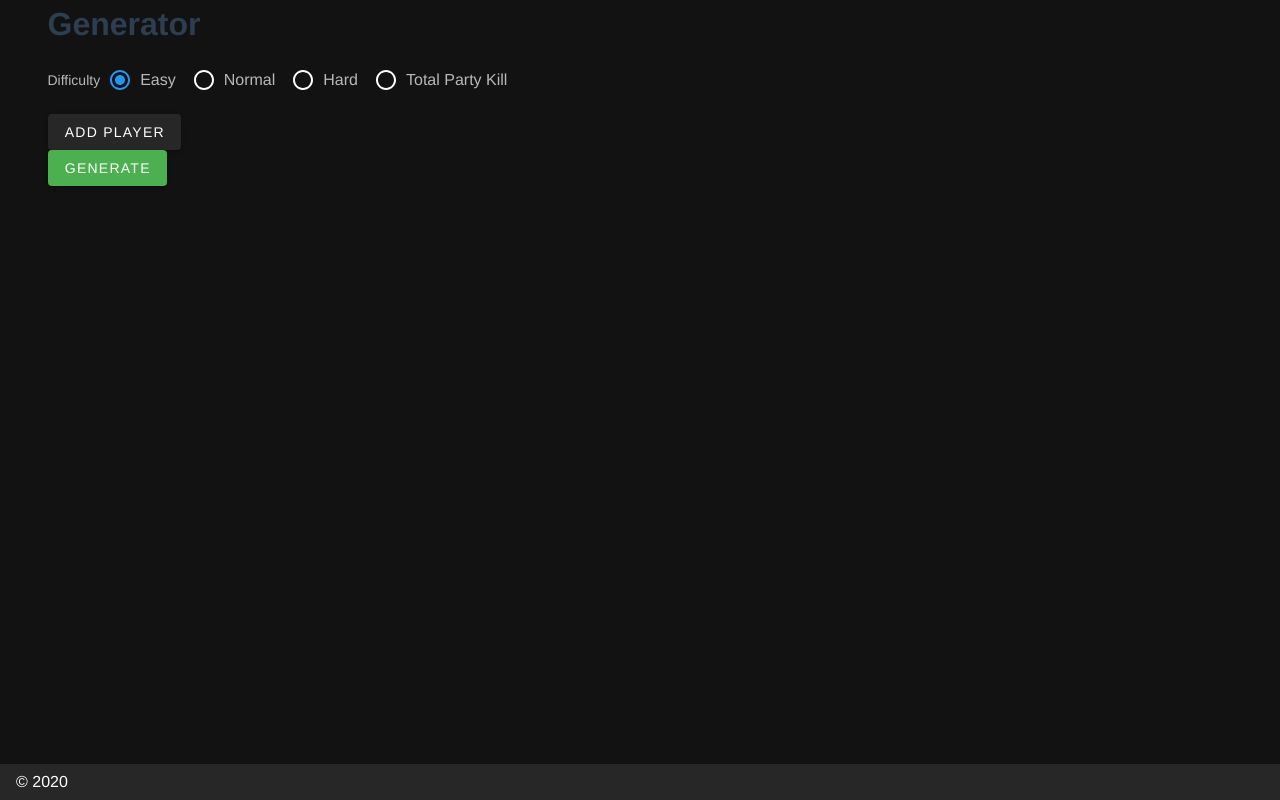
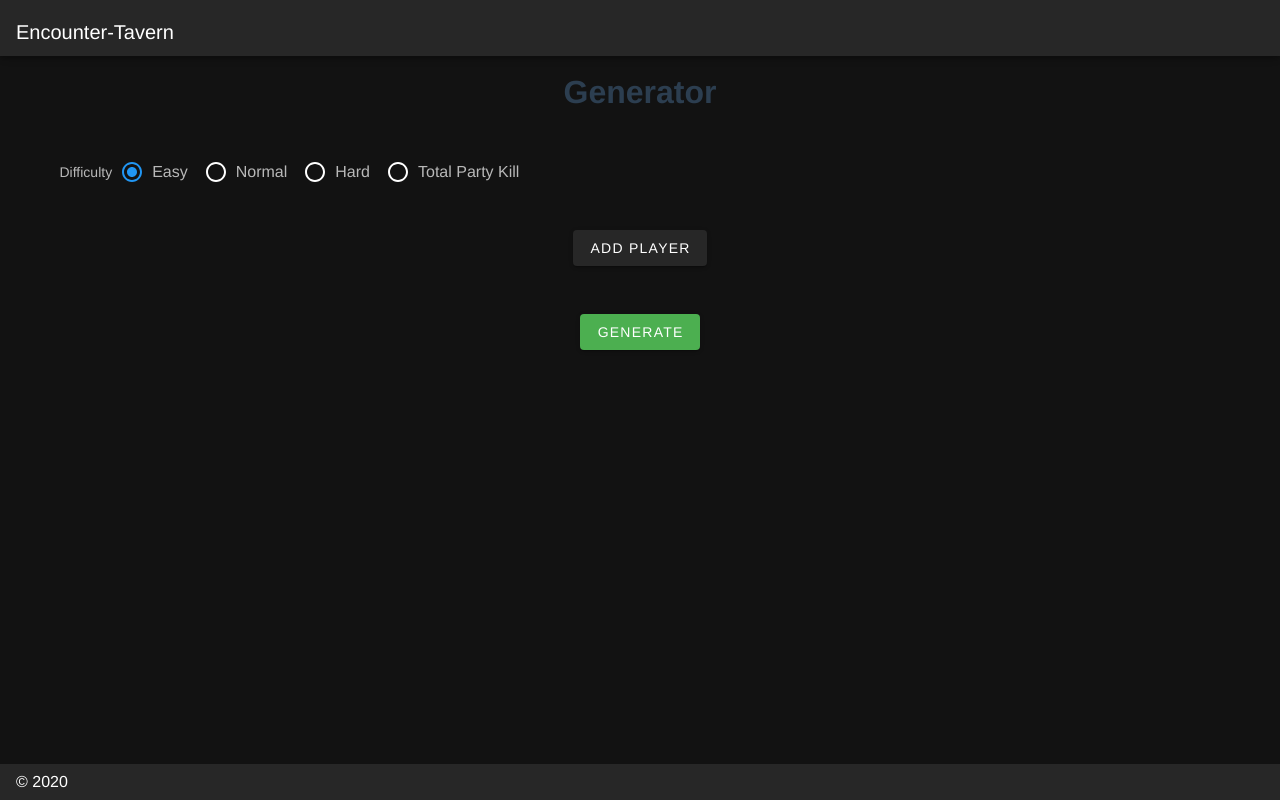
Before and after one commit to Encounter-Tavern/encounter-frontend, a Vue app: page /#/ in a window 1280 px wide. Built offline with nearby package versions, Linux system fonts and the light colour scheme.

Commit message:
Added back app-bar

```diff
--- a/src/App.vue
+++ b/src/App.vue
@@ -1,6 +1,9 @@
 <template>
   <div id="app">
     <v-app>
+      <v-app-bar max-height="7%">
+        <v-toolbar-title>Encounter-Tavern</v-toolbar-title>
+      </v-app-bar>
       <router-view/>
       <v-footer app>
         <span>&copy; {{ new Date().getFullYear() }}</span>
--- a/src/views/EncounterGenerator.vue
+++ b/src/views/EncounterGenerator.vue
@@ -2,28 +2,38 @@
   <div class="encounterGenerator">
         <v-container>
             <v-row>
+                <v-col>
                     <h1>Generator</h1>
+                </v-col>
             </v-row>
             <v-row>
+                <v-col>
                     <v-radio-group v-model="difficulty" label="Difficulty" :mandatory="true" :row='true'>
                         <v-radio label="Easy" value="EASY"></v-radio>
                         <v-radio label="Normal" value="NORMAL"></v-radio>
                         <v-radio label="Hard" value="HARD"></v-radio>
                         <v-radio label="Total Party Kill" value="TPK"></v-radio>
                     </v-radio-group>
+                </v-col>
             </v-row>
             <v-row>
+                <v-col>
                     <PlayerPopup @addPlayer="addPlayerToList($event.name, $event.level)"/>
+                </v-col>
             </v-row>
             <v-row>
+                <v-col>
                     <v-chip-group v-for="(player, index) in players" :key="player.name">
                         <v-chip close @click:close="removePlayerFromList(index)" color="blue">
                             {{player.name}} Level: {{player.level}}
                         </v-chip>
                     </v-chip-group>
+                </v-col>
             </v-row>
             <v-row>
+                <v-col>
                     <v-btn @click="createEncounter()" color="success">Generate</v-btn>
+                </v-col>
             </v-row>
         </v-container>
   </div>
```
Lines whose indentation alone changed are shown as unchanged.
